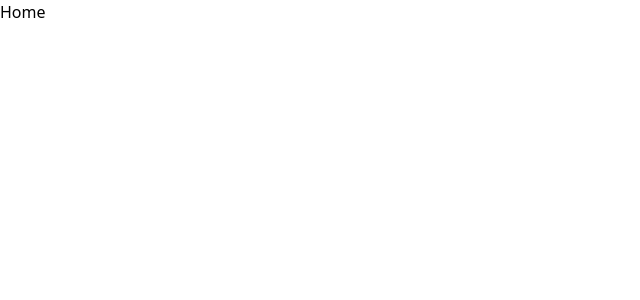
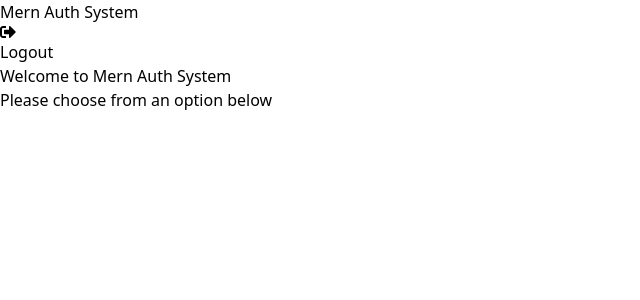
Before and after one commit to KingsleyAmankwah/mern-auth-system, a React (Create React App) app in the folder frontend/: page / in a window 1280 px wide. Shown: the top 300 px of the page, without its empty margins (0-640 px from the left). Built offline with nearby package versions, Linux system fonts and the light colour scheme.

Commit message:
Home Page

```diff
--- a/frontend/src/pages/Home.jsx
+++ b/frontend/src/pages/Home.jsx
@@ -1,9 +1,36 @@
-import React from 'react'
+import React from "react";
+import { FaSignOutAlt } from "react-icons/fa";
+import { useDispatch } from "react-redux";
+import { useNavigate } from "react-router-dom";
+import { logout } from "../features/auth/authSlice";
 
 function Home() {
+  const navigate = useNavigate();
+  const dispatch = useDispatch();
+
+  const onLogout = () => {
+    dispatch(logout());
+    navigate("/");
+  };
   return (
-    <div>Home</div>
-  )
+    <div>
+      <header className="header">
+        <div className="logo">Mern Auth System</div>
+        <ul>
+          <li>
+            <button className="btn" onClick={onLogout}>
+              <FaSignOutAlt /> Logout
+            </button>
+          </li>
+        </ul>
+      </header>
+
+      <section className="heading">
+        <h1>Welcome to Mern Auth System</h1>
+        <p>Please choose from an option below</p>
+      </section>
+    </div>
+  );
 }
 
-export default Home
+export default Home;
```
